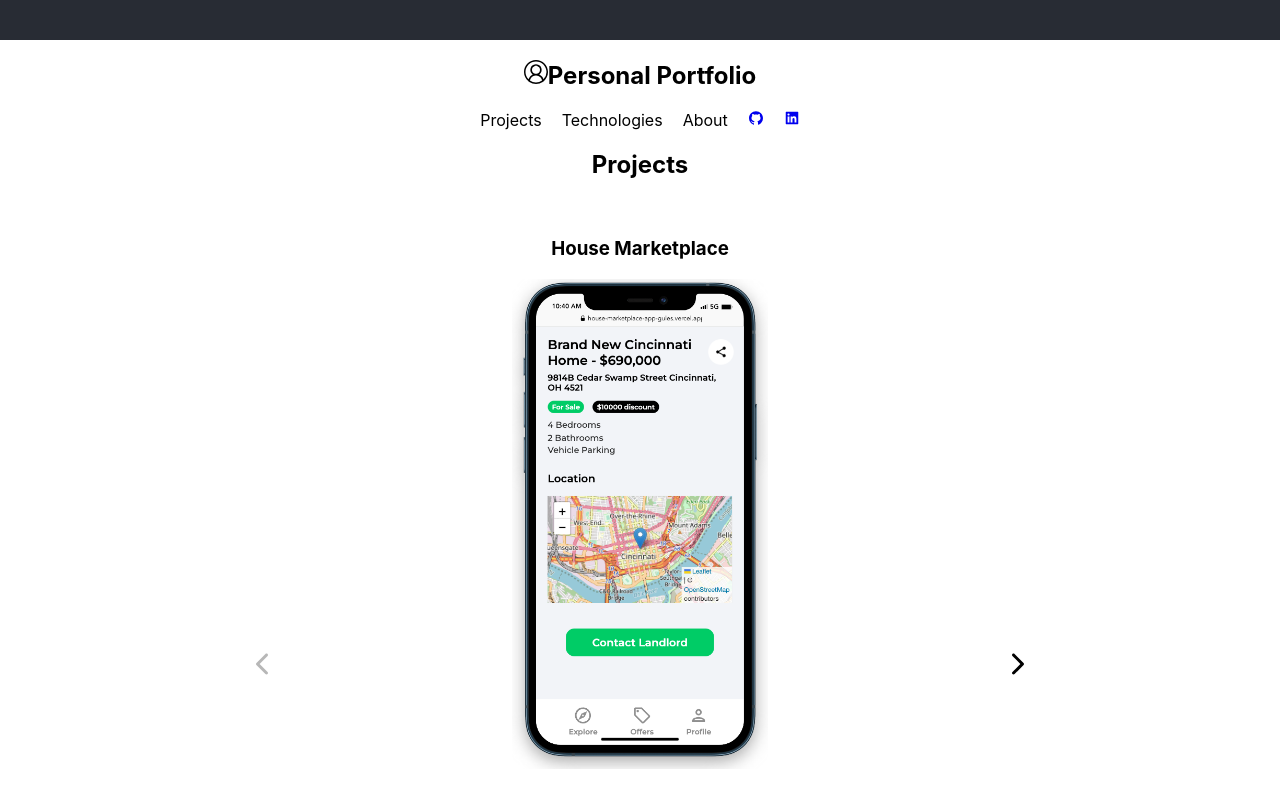
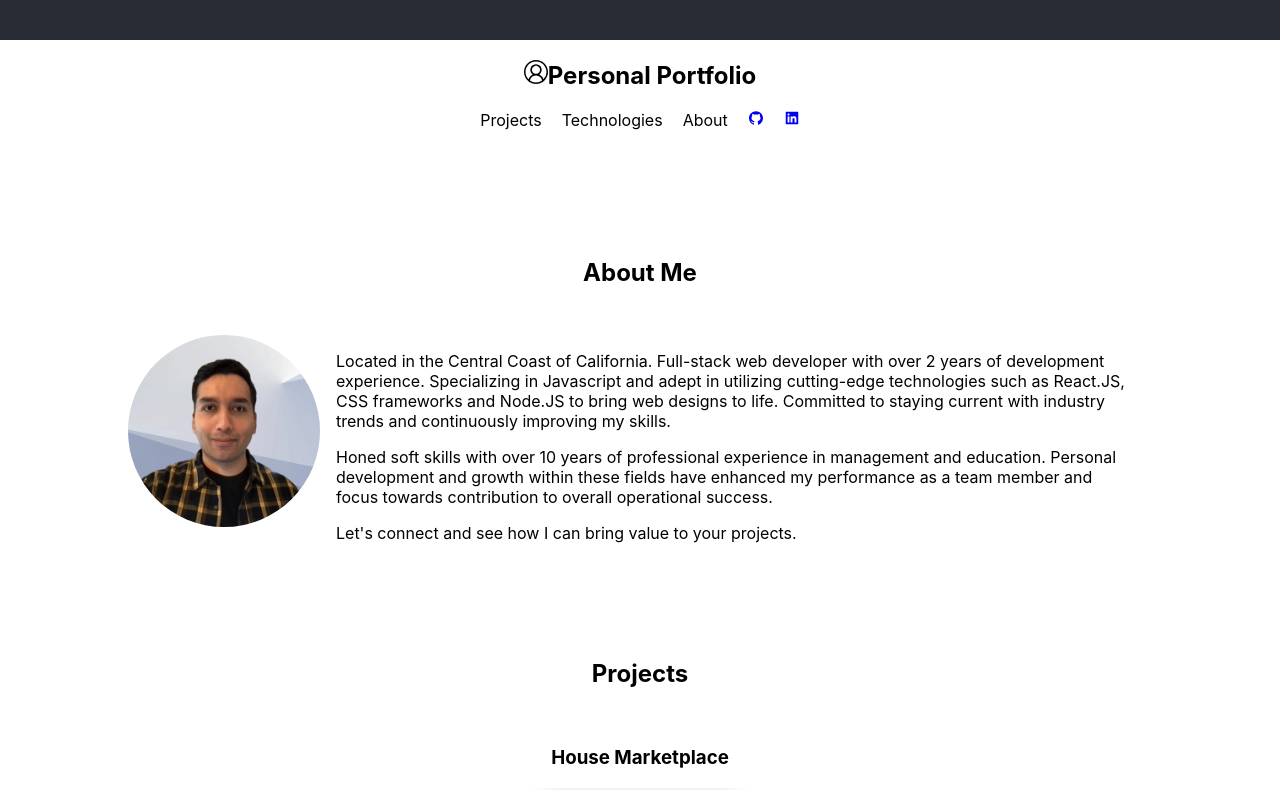
Before and after one commit to alancuenca/Personal-Portfolio, a React (Create React App) app: page / in a window 1280 px wide. Shown: the part 760-1550 px from the top of the page. Built offline with nearby package versions, Linux system fonts and the light colour scheme.

Commit message:
bug fix to style in about and projects

```diff
--- a/src/App.css
+++ b/src/App.css
@@ -1,6 +1,6 @@
 .App {
   text-align: center;
-  min-height: 100vh;
+  min-height: 100%;
   display: flex;
   flex-direction: column;
 }
--- a/src/App.js
+++ b/src/App.js
@@ -2,6 +2,7 @@ import './App.css';
 import Header from './components/Header/Header';
 import Projects from './components/Projects/Projects';
 import Footer from './components/Footer/Footer';
+import About from './components/About/About';
 
 function App() {
   return (
@@ -11,6 +12,7 @@ function App() {
         <h2>Web Developer</h2>
       </header>
       <Header />
+      <About />
       <Projects />
       <Footer />
     </div>
--- /dev/null
+++ b/src/components/About/About.css
@@ -0,0 +1,54 @@
+@media screen and (max-width: 767px) {
+    .about-container {
+        text-align: start;
+        display: flex;
+        flex-wrap: wrap;
+        justify-content: center;
+    }
+
+    .about-image-container {
+        margin-right: 0;
+        margin-left: 0;
+        margin-bottom: 1rem;
+    }
+}
+
+@media screen and (min-width: 768px) {
+    .about-container {
+        text-align: start;
+        display: flex;
+        flex-wrap: wrap;
+        justify-content: center;
+        padding-bottom: 10vh;
+    }
+
+    .about-image-container {
+        float: left;
+    }
+}
+
+.about-header {
+    text-align: center;
+    margin: 16vh 0 6vh 0;
+}
+
+
+
+.about-image-container {
+    width: 12rem;
+    height: 12rem;
+    border-radius: 50%;
+    overflow: hidden;
+}
+
+.about-image {
+    width: 100%;
+    height: 100%;
+    object-fit: cover;
+}
+
+.about-paragraphs {
+    max-width: 50rem;
+    margin: 0;
+    padding: 0 1rem;
+}
--- /dev/null
+++ b/src/components/About/About.jsx
@@ -0,0 +1,33 @@
+import React from "react";
+import "./About.css"
+import { profile } from "../../constants/profile";
+
+function About() {
+    return (
+        <section id="about">
+            <div className="about-header">
+                <h2>About Me</h2>
+            </div>
+            <div className="about-container">
+                {profile.map((profile, i) => (
+                    <div key={i} className="about-image-container">
+                        <img src={profile.image} alt={profile.i} className="about-image" />
+                    </div>
+                ))}
+                <div className="about-paragraphs">
+                    <p>
+                        Located in the Central Coast of California. Full-stack web developer with over 2 years of development experience. Specializing in Javascript and adept in utilizing cutting-edge technologies such as React.JS, CSS frameworks and Node.JS to bring web designs to life. Committed to staying current with industry trends and continuously improving my skills.
+                    </p>
+                    <p>
+                        Honed soft skills with over 10 years of professional experience in management and education. Personal development and growth within these fields have enhanced my performance as a team member and focus towards contribution to overall operational success.
+                    </p>
+                    <p>
+                        Let's connect and see how I can bring value to your projects.
+                    </p>
+                </div>
+            </div>
+        </section>
+    );
+}
+
+export default About;
--- a/src/components/Footer/Footer.css
+++ b/src/components/Footer/Footer.css
@@ -1,4 +1,5 @@
 footer {
+    flex-grow: 1;
     text-align: center;
     bottom: 0;
     width: 100%;
--- a/src/components/Projects/Projects.css
+++ b/src/components/Projects/Projects.css
@@ -1,7 +1,26 @@
+@keyframes xfade {
+
+    0% {
+        opacity: 0;
+    }
+
+    50% {
+        opacity: 1;
+    }
+
+    100% {
+        opacity: 1;
+    }
+
+}
+
 #projects {
-flex-grow: 1;
-min-height: 100vh;
-padding-bottom: 2em;
+    flex-grow: 2;
+    height: 100vh;
+    display: flex;
+    flex-direction: column;
+    padding-bottom: 15vmax;
+    overflow: auto;
 }
 
 .projects-container {
@@ -22,7 +41,6 @@ padding-bottom: 2em;
 }
 
 .project-slide {
-    display: none;
     flex-direction: column;
     align-items: center;
     width: 100%;
@@ -33,12 +51,12 @@ padding-bottom: 2em;
     top: 0;
     left: 0;
     opacity: 0;
-
+    transition: opacity 1s ease-in-out;
+    display: flex;
 }
 
 
 .project-slide.active {
-    display: flex;
     opacity: 1;
 }
 
@@ -48,38 +66,28 @@ padding-bottom: 2em;
     margin-bottom: 20px;
 }
 
+@media screen and (max-width: 767px) {
+    .project-slide img {
+        max-width: 280px;
+        overflow: hidden;
+    }
+}
+
 .main-img-container {
     display: flex;
     justify-content: center;
     align-items: center;
     height: 500px;
-    width: 500px;
+    max-width: 500px;
     margin-bottom: 20px;
     overflow: hidden;
 }
 
 .main-img {
-    animation: xfade 2s -0s;
-    animation-timing-function: ease-in-out;
     max-height: 100%;
     max-width: 100%;
 }
 
-@keyframes xfade {
-
-    0% {
-        opacity: 0;
-    }
-
-    50% {
-        opacity: 1;
-    }
-
-    100% {
-        opacity: 1;
-    }
-
-}
 
 .thumbnail-container {
     display: flex;
@@ -97,7 +105,7 @@ padding-bottom: 2em;
     border: 2px solid white;
     opacity: 0.5;
     cursor: pointer;
-    transition: opacity 2s ease-in-out;
+    transition: opacity 1s ease-in-out;
 }
 
 .thumbnail.active {
@@ -108,19 +116,19 @@ padding-bottom: 2em;
     position: absolute;
     top: 50%;
     left: 0;
-    transform: translateY(-50%);
+    transform: translateY(-100%);
 }
 
 .next-arrow {
     position: absolute;
     top: 50%;
     right: 0;
-    transform: translateY(-50%);
+    transform: translateY(-100%);
 }
 
 .prev-arrow,
 .next-arrow {
     border: none;
     background-color: transparent;
-    font-size: 2em;
+    font-size: 3em;
 }
--- a/src/components/Projects/Projects.jsx
+++ b/src/components/Projects/Projects.jsx
@@ -26,17 +26,16 @@ function Projects() {
                         <div
                             key={index}
                             className={`project-slide ${index === currentProject ? "active" : ""} ${direction}`}
-                            onAnimationEnd={() => setDirection(null)}
                         >
                             <h3>{project.title}</h3>
-                    <button className="prev-arrow" onClick={prevProject} disabled={currentProject === 0}>
-                        <IoIosArrowBack />
-                    </button>
-                    <button className="next-arrow" onClick={nextProject} disabled={currentProject === projects.length - 1}>
-                        <IoIosArrowForward />
+                            <button className="prev-arrow" onClick={prevProject} disabled={currentProject === 0}>
+                                <IoIosArrowBack />
+                            </button>
+                            <button className="next-arrow" onClick={nextProject} disabled={currentProject === projects.length - 1}>
+                                <IoIosArrowForward />
                             </button>
                             <div className="main-img-container">
-                                <img src={project.image} alt={project.title} className="main-img" />
+                                <img src={project.image} alt={project.title} className={`main-img`} />
                             </div>
                             <div className="thumbnail-container">
                                 {projects.map((proj, ind) => (
--- a/src/constants/constants.js
+++ b/src/constants/constants.js
@@ -22,5 +22,5 @@ export const projects = [
         image: "/images/HouseMarketplaceApp.png",
         description: "placeholder",
         link: "link placeholder"
-    }
+    },
 ]
--- /dev/null
+++ b/src/constants/profile.js
@@ -0,0 +1,5 @@
+export const profile = [
+    {
+        image: "/images/no-bkgrnd-profile.png",
+    }
+]
--- a/src/index.css
+++ b/src/index.css
@@ -11,3 +11,14 @@ code {
   font-family: source-code-pro, Menlo, Monaco, Consolas, 'Courier New',
     monospace;
 }
+
+html,
+body {
+  height: 100%;
+}
+
+#root {
+  display: flex;
+  flex-direction: column;
+  min-height: 100%;
+}
```
Also changed, not shown: public/images/no-bkgrnd-profile.png (added), public/images/w-bkgrnd-profile.png (added).
